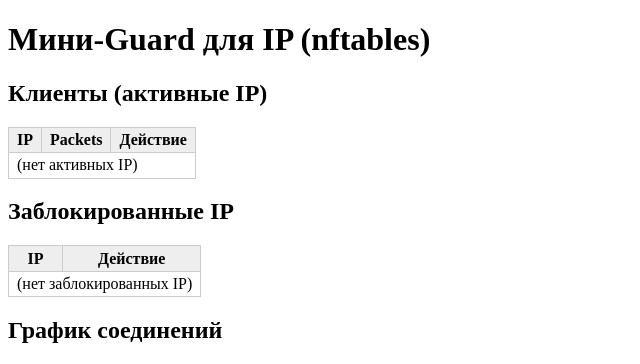
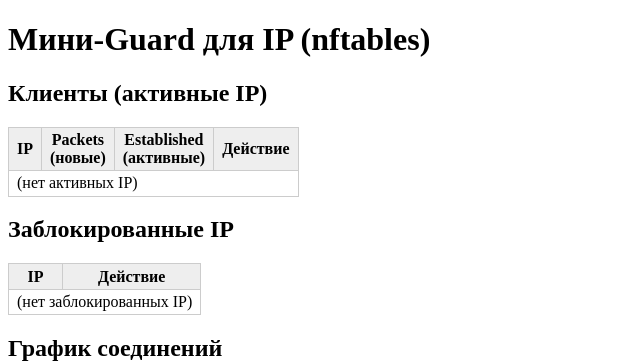
Before and after one commit to DeDnY/haprotection, a Flask app: template ddos_protection/templates/index.html in a window 1280 px wide. Shown: the top 364 px of the page, without its empty margins (0-640 px from the left). Before the commit the page ends 343 px from the top, so only its background shows below. Run offline with Flask 3, Linux system fonts and the light colour scheme; the template is opened without the code that fills it, so the values that code supplies are empty.

Commit message:
Update index.html

```diff
--- a/ddos_protection/templates/index.html
+++ b/ddos_protection/templates/index.html
@@ -18,19 +18,21 @@
 
   <h2>Клиенты (активные IP)</h2>
 <table>
-    <tr><th>IP</th><th>Packets</th><th>Действие</th></tr>
+  <tr><th>IP</th><th>Packets<br>(новые)</th><th>Established<br>(активные)</th><th>Действие</th></tr>
   {% for c in active_ips %}
   <tr>
     <td>{{ c.ip }}</td>
     <td>{{ c.packets }}</td>
+    <td>{{ c.established }}</td>
     <td>
       <a class="btn btn-ban" href="{{ url_for('ban', ip=c.ip) }}">Забанить</a>
     </td>
   </tr>
   {% else %}
-    <tr><td colspan="3">(нет активных IP)</td></tr>
+  <tr><td colspan="4">(нет активных IP)</td></tr>
   {% endfor %}
 </table>
+
 
   <h2>Заблокированные IP</h2>
   <table>
```
Lines whose indentation alone changed are shown as unchanged.
